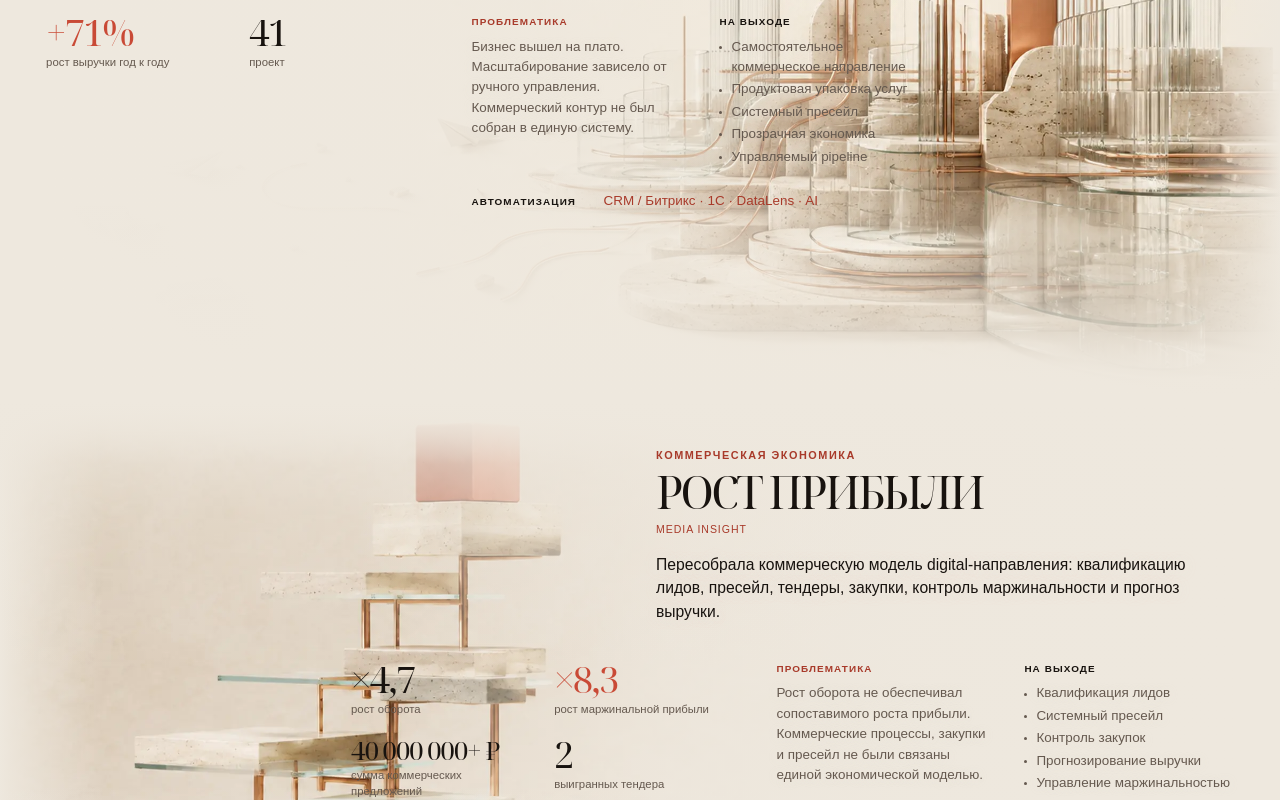
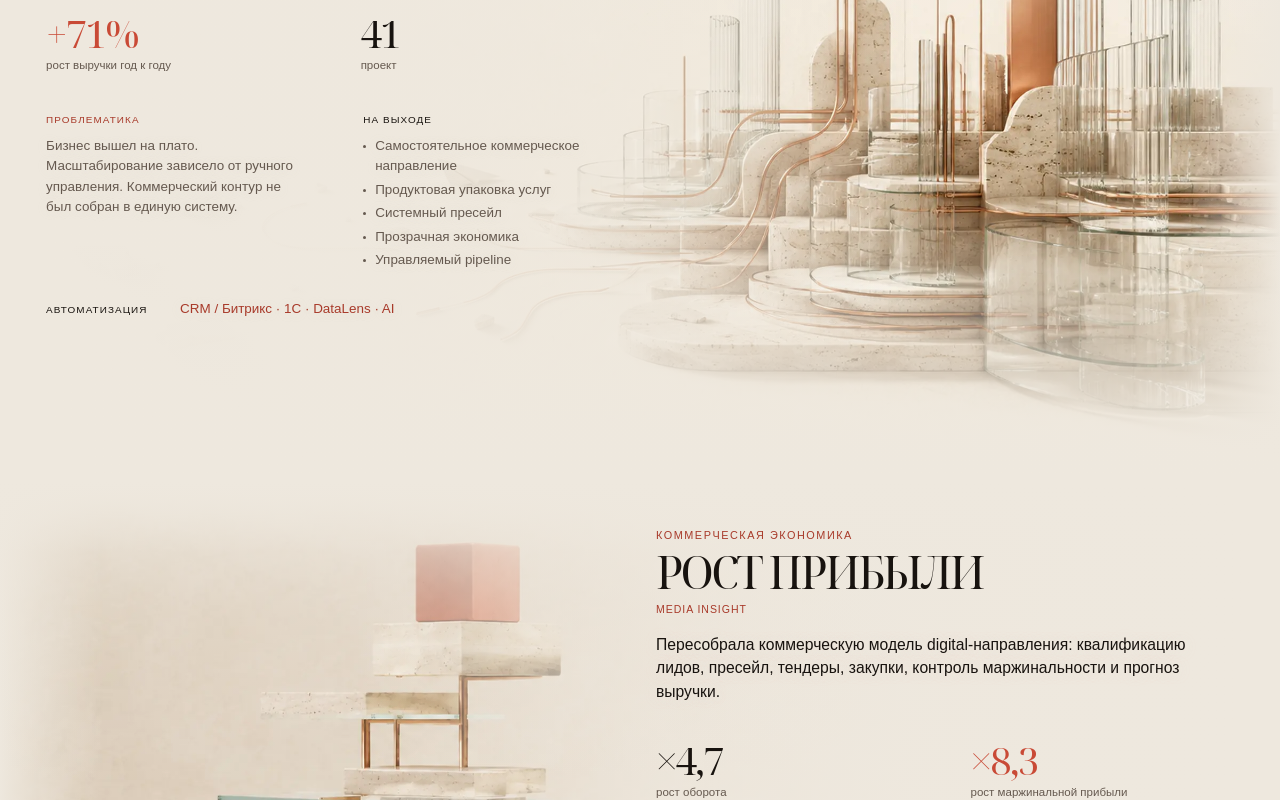
Before and after one commit to alinavasileva-cco/alina-business-tracker, a React (Vite) app: page / in a window 1280 px wide. Shown: the part 1760-2560 px from the top of the page. Built offline with nearby package versions, Linux system fonts and the light colour scheme; a web font is replaced by a local one.

Commit message:
Stack case narrative below metrics and normalize typography
Use one consistent case hierarchy across desktop and mobile: metrics first, then problem/outcome below, with non-heading text at normal weight. Keep corrected canonical case data and visual QA.

```diff
--- a/src/App.tsx
+++ b/src/App.tsx
@@ -12,8 +12,9 @@ export default function App() {
   useEffect(() => {
     const reduceMotion = window.matchMedia('(prefers-reduced-motion: reduce)');
     const items = Array.from(document.querySelectorAll<HTMLElement>('[data-reveal]'));
+    const visualQa = new URLSearchParams(window.location.search).get('visual-qa') === '1';
 
-    if (reduceMotion.matches || !('IntersectionObserver' in window)) {
+    if (visualQa || reduceMotion.matches || !('IntersectionObserver' in window)) {
       items.forEach((item) => item.classList.add('is-visible'));
       return;
     }
--- a/src/components/CaseSection.tsx
+++ b/src/components/CaseSection.tsx
@@ -12,22 +12,13 @@ type CaseSectionProps = {
 };
 
 export default function CaseSection({ caseStudy, image }: CaseSectionProps) {
-  const displayCompany = caseStudy.id === 'case-03' ? 'Garwin' : caseStudy.company;
-  const displayMetrics = caseStudy.metrics
-    .filter((metric) => !(caseStudy.id === 'case-01' && metric.value === '8'))
-    .map((metric) => (
-      caseStudy.id === 'case-03' && metric.value === '×3'
-        ? { ...metric, label: 'рост заявок' }
-        : metric
-    ));
-
   return (
     <article className={`case-study case-study--${caseStudy.imageKey}`} id={caseStudy.id} aria-labelledby={`${caseStudy.id}-title`}>
       <div className="case-study__inner section-shell">
         <header className="case-study__header" data-reveal>
           <p className="section-kicker">{caseStudy.eyebrow}</p>
           <h3 id={`${caseStudy.id}-title`}>{caseStudy.title}</h3>
-          {displayCompany && <p className="case-study__company">{displayCompany}</p>}
+          {caseStudy.company && <p className="case-study__company">{caseStudy.company}</p>}
           <p className="case-study__lead">{caseStudy.lead}</p>
         </header>
 
@@ -38,7 +29,7 @@ export default function CaseSection({ caseStudy, image }: CaseSectionProps) {
         <div className="case-study__data" data-reveal>
           <section className="case-study__metrics" aria-label="Ключевые показатели">
             <div className="case-study__metrics-grid">
-              {displayMetrics.map((metric) => (
+              {caseStudy.metrics.map((metric) => (
                 <div className={`case-study__metric${metric.accent ? ' is-accent' : ''}${metric.long ? ' is-long' : ''}`} key={`${metric.value}-${metric.label}`}>
                   <span className="case-study__metric-value">{metric.value}</span>
                   <span className="case-study__metric-caption">{metric.label}</span>
--- a/src/content.ts
+++ b/src/content.ts
@@ -102,7 +102,6 @@ export const cases: CaseStudy[] = [
     metrics: [
       { value: '+71%', label: 'рост выручки год к году', accent: true },
       { value: '41', label: 'проект' },
-      { value: '8', label: 'запусков' },
     ],
     note: { label: 'Автоматизация', value: 'CRM / Битрикс · 1С · DataLens · AI' },
     alt: 'Архитектурная система масштабирования из травертина, прозрачного и рифлёного стекла с тонкими медными линиями',
@@ -129,6 +128,7 @@ export const cases: CaseStudy[] = [
     id: 'case-03',
     eyebrow: 'E-commerce',
     title: 'Интернет-магазин',
+    company: 'Garwin',
     lead: 'Выстроила многоканальный маркетинг, онлайн-продажи, аналитику и производство контента для каталога более 100 000 SKU.',
     problem: 'Маркетинг, сайт, онлайн-продажи и производство контента не были соединены в единую измеримую систему.',
     outcome: ['Организованный товарный каталог', 'Единая аналитика', 'Управляемый пользовательский путь', 'Масштабируемое производство контента', 'Рост конверсии и заявок'],
@@ -136,7 +136,7 @@ export const cases: CaseStudy[] = [
       { value: '100 000+', label: 'SKU', long: true },
       { value: '×5', label: 'эффективность производства контента' },
       { value: '0,4% → 0,8%', label: 'конверсия', long: true },
-      { value: '×3', label: 'заявки', accent: true },
+      { value: '×3', label: 'рост заявок', accent: true },
     ],
     alt: 'Три независимых потока из стекла, камня и медных линий сходятся в компактный модуль интернет-магазина',
     imageKey: 'ecommerce',
--- a/src/styles/cases.css
+++ b/src/styles/cases.css
@@ -1,4 +1,5 @@
-/* Compact editorial case system: image, headline and one coherent data cluster. */
+/* Compact editorial case system: every case follows the same vertical information order.
+   1) headline and lead; 2) numeric results; 3) problem + outcome; 4) optional note. */
 .case-library {
   position: relative;
   overflow: hidden;
@@ -32,7 +33,7 @@
 
 .case-study {
   position: relative;
-  min-height: clamp(640px, 76svh, 780px);
+  min-height: clamp(720px, 86svh, 900px);
   overflow: hidden;
   background: var(--paper);
   isolation: isolate;
@@ -89,9 +90,10 @@
   display: grid;
   min-height: inherit;
   grid-template-columns: repeat(12, minmax(0, 1fr));
-  grid-template-rows: auto 1fr;
+  grid-template-rows: auto auto;
   gap: 0 32px;
-  padding-block: clamp(44px, 3.7vw, 62px) clamp(42px, 3.8vw, 64px);
+  align-content: start;
+  padding-block: clamp(44px, 3.7vw, 62px) clamp(50px, 4.2vw, 74px);
 }
 
 .case-study__header,
@@ -101,16 +103,16 @@
 }
 
 .case-study__header {
-  grid-column: 1 / span 5;
+  grid-column: 1 / span 6;
   grid-row: 1;
   align-self: start;
-  max-width: 680px;
+  max-width: 720px;
 }
 
 .case-study--profit .case-study__header,
 .case-study--product .case-study__header {
   grid-column: 7 / -1;
-  max-width: 720px;
+  max-width: 760px;
 }
 
 .case-study__header h3 {
@@ -133,14 +135,14 @@
   margin-top: 10px;
   color: var(--accent-dark);
   font-size: .66rem;
-  font-weight: 500;
+  font-weight: 400;
   letter-spacing: .09em;
   line-height: 1.3;
   text-transform: uppercase;
 }
 
 .case-study__lead {
-  max-width: 620px;
+  max-width: 650px;
   margin-top: 16px;
   color: var(--ink);
   font-size: clamp(.98rem, 1.04vw, 1.12rem);
@@ -149,29 +151,34 @@
   text-shadow: 0 1px 12px rgb(238 232 222 / 72%);
 }
 
+/* The core correction: metrics are always the first row of data.
+   Problem and outcome are always below them, never beside them. */
 .case-study__data {
-  grid-column: 1 / span 9;
+  grid-column: 1 / span 6;
   grid-row: 2;
   align-self: start;
-  display: grid;
-  grid-template-columns: minmax(260px, .9fr) minmax(0, 1.1fr);
-  gap: clamp(32px, 4vw, 70px);
+  display: block;
+  width: 100%;
+  max-width: 790px;
   margin-top: clamp(28px, 3vw, 46px);
 }
 
 .case-study--profit .case-study__data,
 .case-study--product .case-study__data {
-  grid-column: 4 / -1;
+  grid-column: 7 / -1;
+  max-width: 820px;
 }
 
 .case-study__metrics {
+  width: 100%;
   min-width: 0;
 }
 
 .case-study__metrics-grid {
   display: grid;
   grid-template-columns: repeat(2, minmax(0, 1fr));
-  gap: 20px clamp(24px, 2.5vw, 42px);
+  gap: 22px clamp(34px, 4vw, 70px);
+  width: 100%;
 }
 
 .case-study__metric {
@@ -183,7 +190,7 @@
   width: max-content;
   max-width: 100%;
   font-family: var(--serif);
-  font-size: clamp(2.25rem, 2.85vw, 3.5rem);
+  font-size: clamp(2.35rem, 3vw, 3.7rem);
   font-weight: 300;
   font-variation-settings: 'wght' 300;
   letter-spacing: -.046em;
@@ -192,7 +199,7 @@
 }
 
 .case-study__metric.is-long .case-study__metric-value {
-  font-size: clamp(1.62rem, 2.05vw, 2.6rem);
+  font-size: clamp(1.68rem, 2.18vw, 2.72rem);
   letter-spacing: -.05em;
 }
 
@@ -202,12 +209,12 @@
 
 .case-study__metric-caption {
   display: block;
-  max-width: 210px;
+  max-width: 230px;
   margin-top: 6px;
   color: var(--muted);
-  font-size: .71rem;
+  font-size: .72rem;
   font-weight: 400;
-  line-height: 1.38;
+  line-height: 1.4;
   overflow-wrap: normal;
   word-break: normal;
   hyphens: none;
@@ -215,16 +222,18 @@
 
 .case-study__details {
   display: grid;
-  grid-template-columns: repeat(2, minmax(0, 1fr));
-  gap: 22px clamp(26px, 3vw, 46px);
+  grid-template-columns: minmax(0, 1fr) minmax(0, 1fr);
+  gap: 24px clamp(38px, 4.4vw, 76px);
+  width: 100%;
   min-width: 0;
   align-items: start;
+  margin-top: clamp(34px, 3.2vw, 50px);
 }
 
 .case-study__label {
   color: var(--ink);
   font-size: .62rem;
-  font-weight: 600;
+  font-weight: 400;
   letter-spacing: .11em;
   line-height: 1.3;
   text-transform: uppercase;
@@ -236,8 +245,8 @@
 
 .case-study__detail > p:last-child,
 .case-study__detail ul {
-  max-width: 520px;
-  margin-top: 8px;
+  max-width: 360px;
+  margin-top: 9px;
   color: var(--muted);
   font-size: .84rem;
   font-weight: 400;
@@ -251,7 +260,7 @@
 }
 
 .case-study__detail li + li {
-  margin-top: 2px;
+  margin-top: 3px;
 }
 
 .case-study__detail li::before {
@@ -269,28 +278,37 @@
   grid-column: 1 / -1;
   display: grid;
   grid-template-columns: 120px minmax(0, 1fr);
-  gap: 12px;
+  gap: 14px;
   align-items: baseline;
-  padding-top: 2px;
+  padding-top: 4px;
 }
 
 .case-study__note > p:last-child {
   margin-top: 0;
+  max-width: none;
   color: var(--accent-dark);
   font-weight: 400;
 }
 
 @media (max-width: 1200px) {
   .case-study {
-    min-height: clamp(680px, 78svh, 790px);
+    min-height: clamp(760px, 88svh, 920px);
   }
 
-  .case-study__data,
+  .case-study__header,
+  .case-study__data {
+    grid-column: 1 / span 6;
+  }
+
+  .case-study--profit .case-study__header,
+  .case-study--product .case-study__header,
   .case-study--profit .case-study__data,
   .case-study--product .case-study__data {
-    grid-column: 1 / -1;
-    grid-template-columns: minmax(250px, .82fr) minmax(0, 1.18fr);
-    gap: 34px;
+    grid-column: 7 / -1;
+  }
+
+  .case-study__details {
+    gap: 22px 34px;
   }
 }
 
@@ -308,7 +326,7 @@
   }
 
   .case-study {
-    min-height: 720px;
+    min-height: 760px;
   }
 
   .case-study__inner {
@@ -329,9 +347,17 @@
   .case-study--profit .case-study__data,
   .case-study--product .case-study__data {
     grid-column: 1 / -1;
-    grid-template-columns: .86fr 1.14fr;
-    gap: 28px;
-    margin-top: 28px;
+    max-width: 760px;
+    margin-top: 30px;
+  }
+
+  .case-study--profit .case-study__data,
+  .case-study--product .case-study__data {
+    justify-self: end;
+  }
+
+  .case-study__metrics-grid {
+    gap: 20px 40px;
   }
 
   .case-study__metric-value {
@@ -343,7 +369,8 @@
   }
 
   .case-study__details {
-    gap: 20px 28px;
+    margin-top: 32px;
+    gap: 20px 38px;
   }
 }
 
@@ -373,7 +400,7 @@
     min-height: 0;
     flex-direction: column;
     gap: 0;
-    padding-block: 38px 42px;
+    padding-block: 38px 46px;
   }
 
   .case-study__header,
@@ -432,12 +459,13 @@
     order: 3;
     display: block;
     width: 100%;
-    margin-top: 16px;
+    max-width: 100%;
+    margin-top: 18px;
   }
 
   .case-study__metrics-grid {
     grid-template-columns: repeat(2, minmax(0, 1fr));
-    gap: 17px 16px;
+    gap: 18px 16px;
   }
 
   .case-study__metric-value {
@@ -457,8 +485,8 @@
 
   .case-study__details {
     grid-template-columns: 1fr;
-    gap: 18px;
-    margin-top: 22px;
+    gap: 20px;
+    margin-top: 28px;
   }
 
   .case-study__detail > p:last-child,
@@ -482,6 +510,6 @@
 
 @media (min-width: 1800px) {
   .case-study__inner {
-    padding-block: 58px 60px;
+    padding-block: 58px 70px;
   }
 }
--- a/src/styles/global.css
+++ b/src/styles/global.css
@@ -11,10 +11,16 @@ figure,p,h1,h2,h3,ul,ol,dl,dd,address{margin:0}ul,ol{padding:0;list-style:none}a
 .skip-link{position:fixed;z-index:1000;top:12px;left:12px;padding:10px 16px;background:var(--ink);color:var(--paper);transform:translateY(-160%);transition:transform 220ms var(--ease)}.skip-link:focus{transform:none}
 .shell,.section-shell{width:var(--shell);min-width:0;margin-inline:auto}
 .section,.editorial-section,.panel{position:relative;padding-block:clamp(92px,8vw,156px)}
-.eyebrow,.section-kicker,.detail-label{color:var(--accent-dark);font-size:.68rem;font-weight:600;letter-spacing:.14em;line-height:1.25;text-transform:uppercase}
+.eyebrow,.section-kicker,.detail-label{color:var(--accent-dark);font-size:.68rem;font-weight:400;letter-spacing:.14em;line-height:1.25;text-transform:uppercase}
 .section-heading{display:grid;grid-template-columns:repeat(12,minmax(0,1fr));gap:32px;align-items:end;margin-bottom:clamp(50px,5.5vw,88px)}
 .section-heading>div,.section-heading>.section-kicker,.section-heading>h2{grid-column:1/span 7}.section-heading>p:last-child{grid-column:9/-1;max-width:430px;color:var(--muted)}
 .section-heading h2,.profile__header h2,.clients__header h2{margin-top:12px;font-family:var(--serif);font-size:clamp(3.2rem,5.7vw,6.8rem);font-weight:300;font-variation-settings:'wght' 300;letter-spacing:-.055em;line-height:.9;text-transform:uppercase}
-.text-link{display:inline-flex;min-height:38px;align-items:center;justify-content:space-between;gap:34px;color:var(--accent-dark);font-size:.72rem;font-weight:600;letter-spacing:.08em;text-transform:uppercase;transition:gap 240ms var(--ease),color 240ms var(--ease)}.text-link:hover{gap:44px;color:var(--accent)}
+.text-link{display:inline-flex;min-height:38px;align-items:center;justify-content:space-between;gap:34px;color:var(--accent-dark);font-size:.72rem;font-weight:400;letter-spacing:.08em;text-transform:uppercase;transition:gap 240ms var(--ease),color 240ms var(--ease)}.text-link:hover{gap:44px;color:var(--accent)}
+
+/* User-approved typography rule: no bold outside headings.
+   This intentionally overrides component-level 500/600/650 weights for labels, nav, captions and body copy. */
+body :where(p,li,dd,dt,a,span,strong,b,time,address,button){font-weight:400!important;font-synthesis:none!important}
+.brand,.hero__facts dt,.case-study__metric-value,.experience-v9__period{font-weight:300!important;font-synthesis:none!important}
+
 [data-reveal]{opacity:0;transform:translateY(14px);transition:opacity 620ms var(--ease),transform 620ms var(--ease)}[data-reveal].is-visible{opacity:1;transform:none}
 @media(prefers-reduced-motion:reduce){html{scroll-behavior:auto}*,*::before,*::after{animation-duration:.01ms!important;animation-iteration-count:1!important;transition-duration:.01ms!important}[data-reveal]{opacity:1;transform:none}}
```
